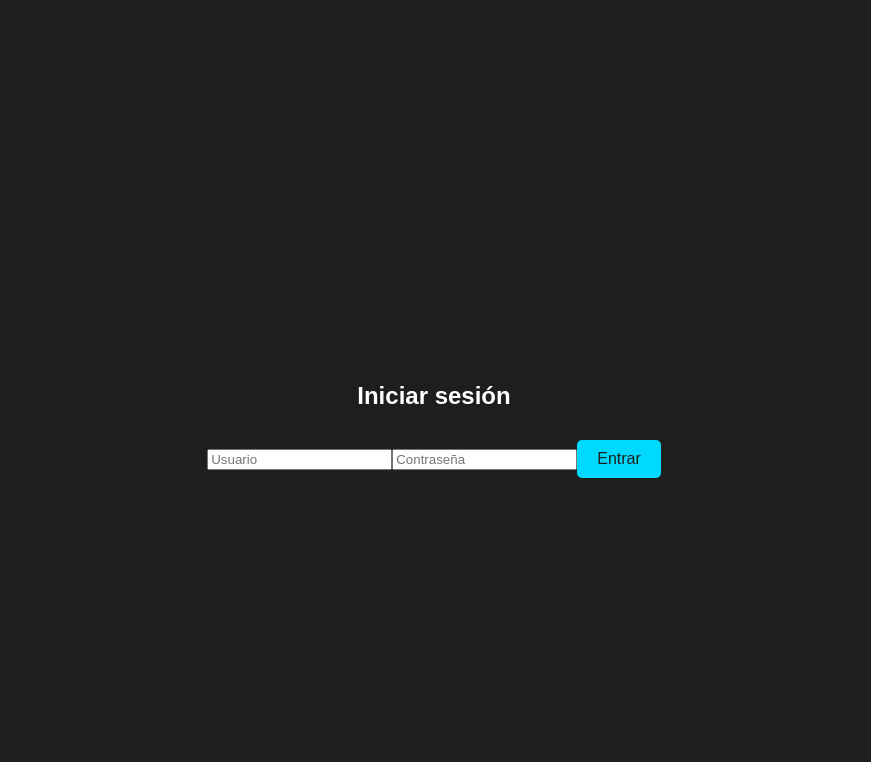
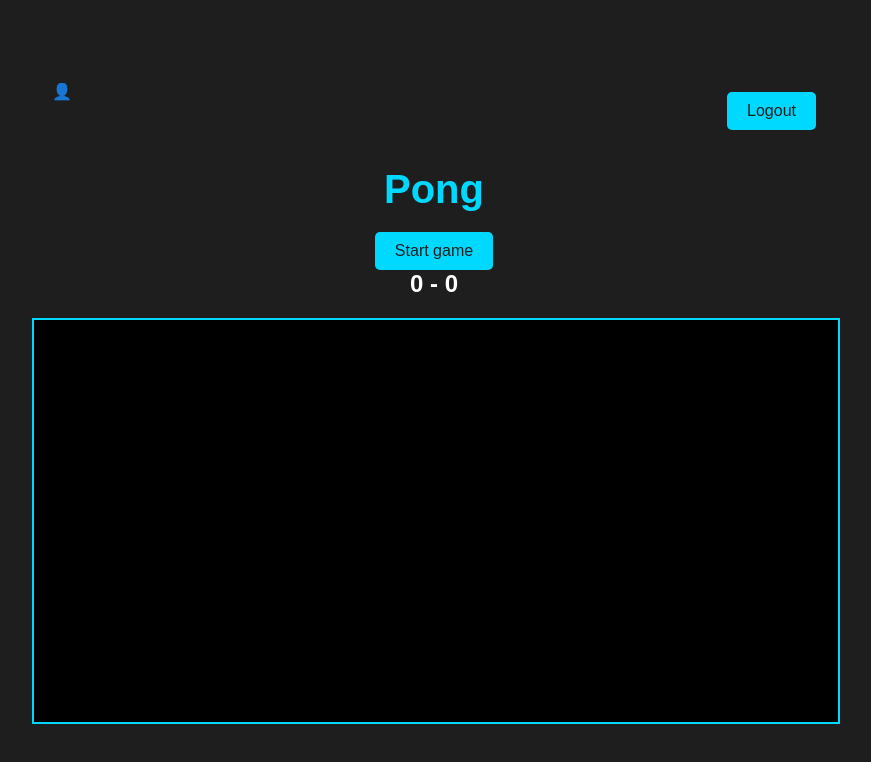
Before and after one commit to titogf/transcendence, a React (Vite) app in the folder frontend/: page /game in a window 1280 px wide. Before the commit this address led to /login. Shown: the top 762 px of the page, without its empty margins (206-1077 px from the left). Built offline with nearby package versions, Linux system fonts and the light colour scheme.

Commit message:
cambio a tailwind

```diff
--- a/frontend/src/Login.tsx
+++ b/frontend/src/Login.tsx
@@ -19,7 +19,7 @@ const Login: React.FC = () => {
   };
 
   return (
-    <div className="login-container">
+    <div className="flex flex-col">
       <h2>Iniciar sesión</h2>
       <form onSubmit={handleSubmit}>
         <input
@@ -36,7 +36,7 @@ const Login: React.FC = () => {
           onChange={(e) => setPassword(e.target.value)}
           required
         />
-        <button type="submit">Entrar</button>
+        <button type="submit">Iniciar Sesion</button>
       </form>
     </div>
   );
--- a/frontend/src/game/Pong.tsx
+++ b/frontend/src/game/Pong.tsx
@@ -19,12 +19,6 @@ const Pong: React.FC = () => {
 
     const username = localStorage.getItem("username");
 
-    // 🔒 Proteger la página si no hay usuario logueado
-    useEffect(() => {
-        if (!username) {
-            navigate("/login");
-        }
-    }, [navigate, username]);
 
     useEffect(() => {
         if (!gameStarted || winner) return;
--- a/frontend/src/pages/Home.css
+++ b/frontend/src/pages/Home.css
@@ -10,13 +10,12 @@ body {
     justify-content: center;
     height: 100vh;
     text-align: center;
-    padding: 20px; /* Añadido un poco de espacio alrededor */
 }
 
 h1 {
     font-size: 4em; /* Hacemos el título mucho más grande */
     color: #00d9ff;
-    margin-bottom: 20px; /* Espacio inferior más grande */
+    margin-bottom: 10px; /* Espacio inferior más grande */
 }
 
 #scoreboard {
```
Also changed, not shown: frontend/tailwind.config.js (line endings or trailing spaces), 2 other files (tests, documents, lock files or other folders).
